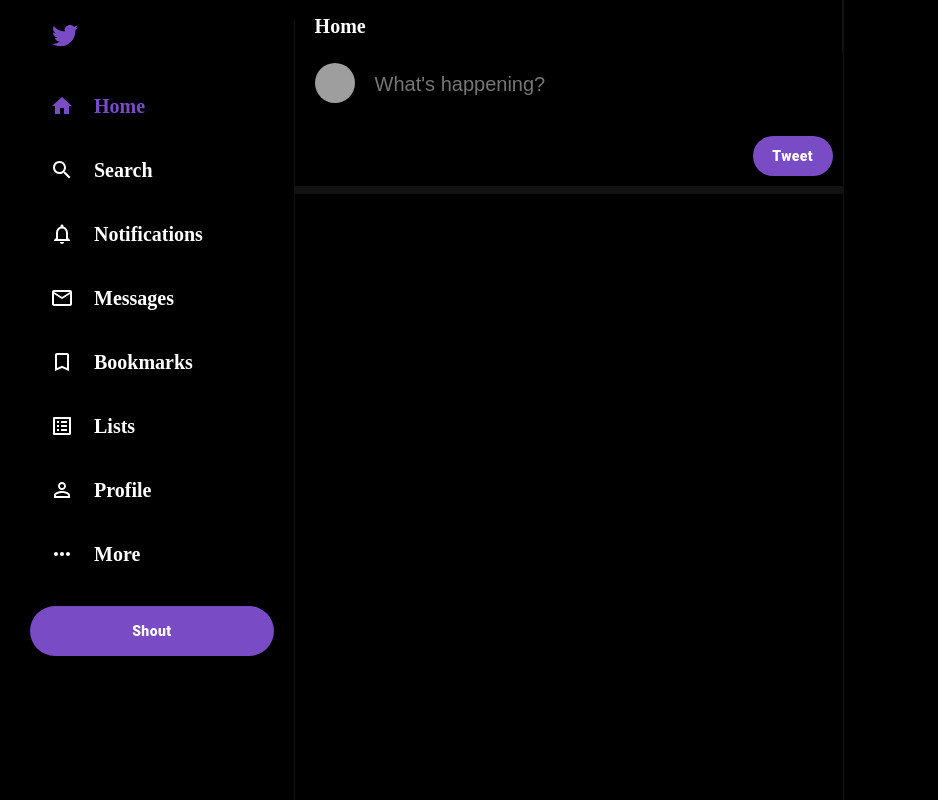
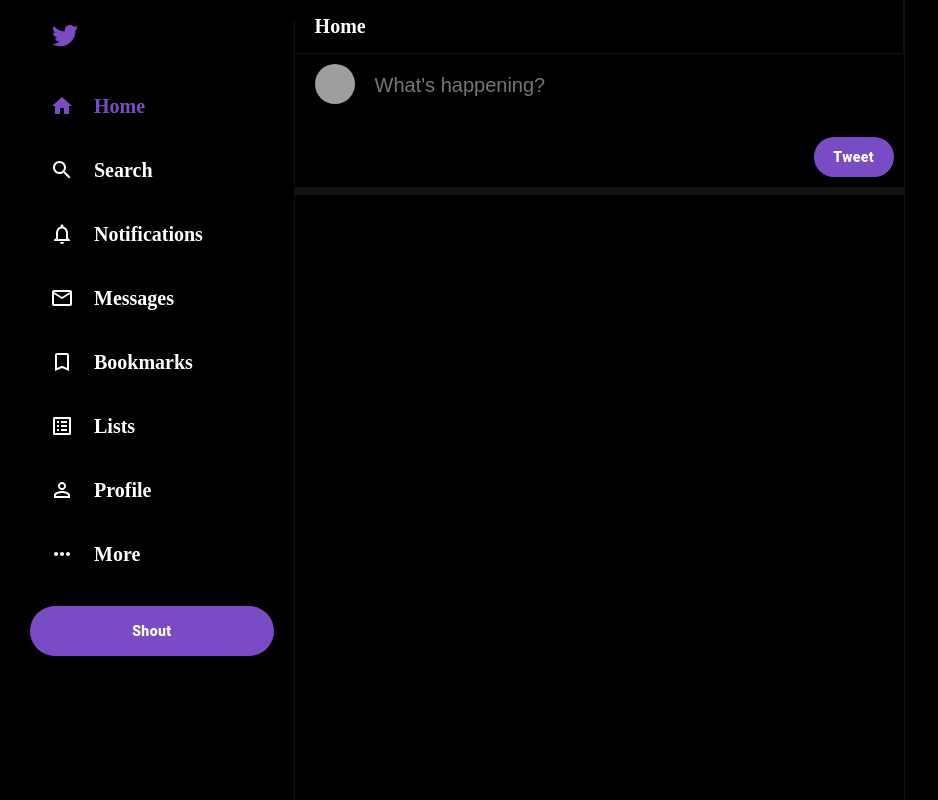
Before and after one commit to Lunaticsatoshi/Shoutz, a React (Create React App) app in the folder client/: page / in a window 1280 px wide. Shown: the whole page, without its empty margins (0-938 px from the left). Built offline with nearby package versions, Linux system fonts and the light colour scheme; grey boxes are pictures that could not be loaded.

Commit message:
:zap: Adding Bottom border to Feed Header

```diff
--- a/client/src/components/Feed/Feed.css
+++ b/client/src/components/Feed/Feed.css
@@ -1,5 +1,5 @@
 .feed {
-  flex: 0.45;
+  flex: 0.5;
   border-right: 1px solid var(--shoutz-background);
   min-width: fit-content;
   overflow-y: scroll;
@@ -22,6 +22,7 @@
   background-color: rgb(0, 0, 0);
   z-index: 100;
   border-right: 1px solid var(--shoutz-background);
+  border-bottom: 1px solid var(--shoutz-background);
   padding: 15px 20px;
 }
 
```
